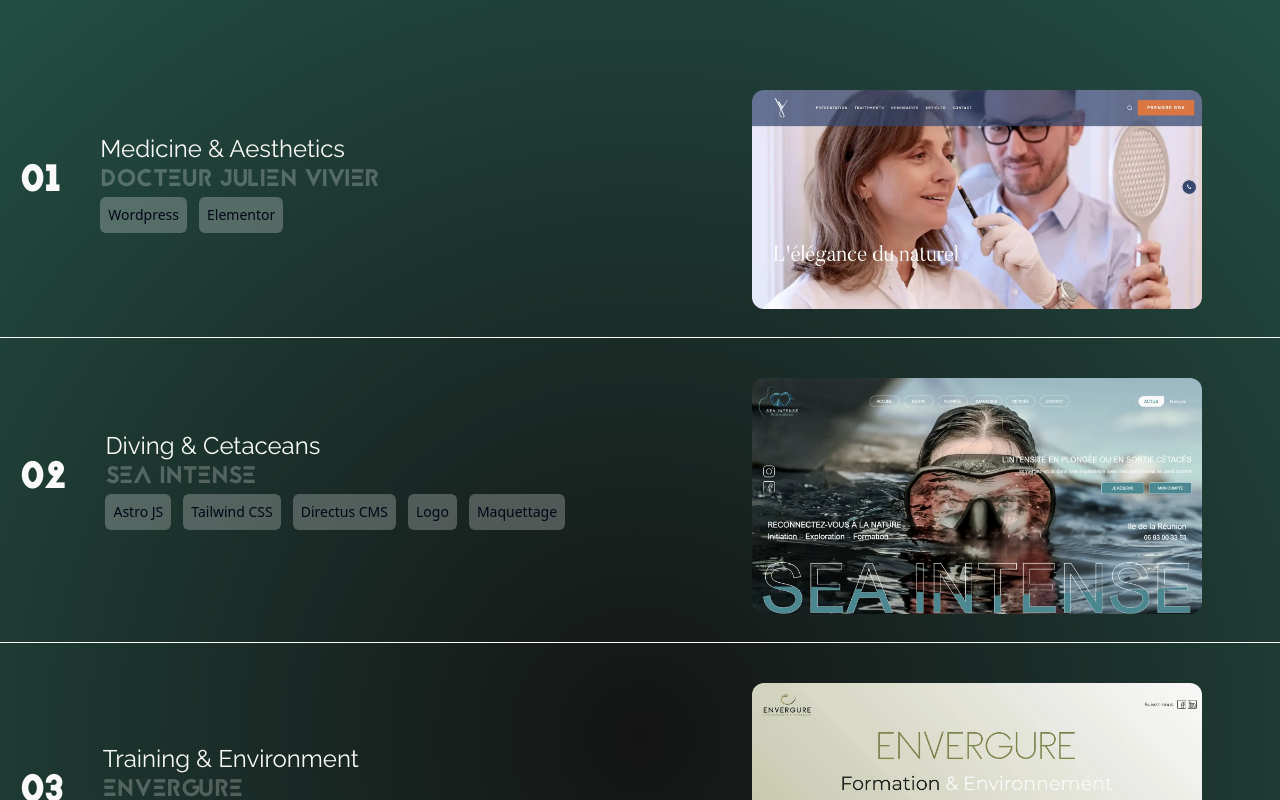
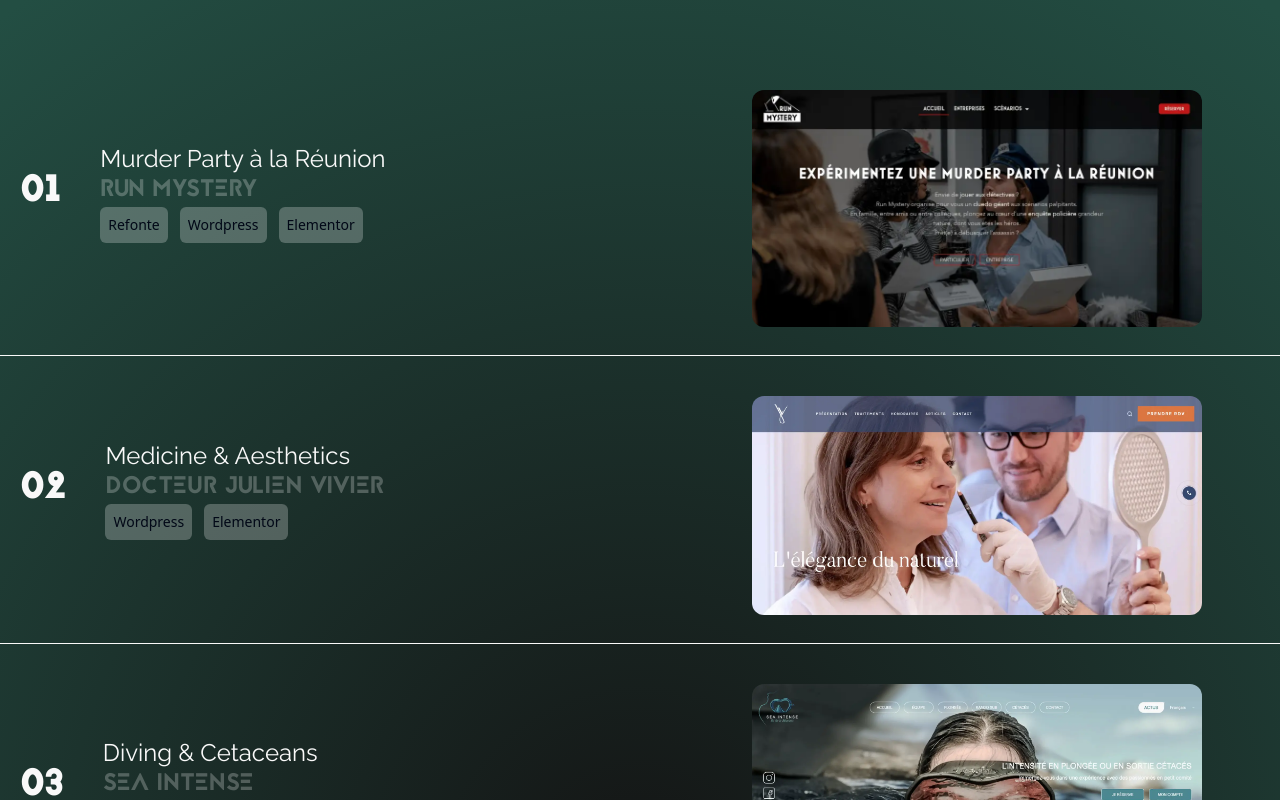
Before and after one commit to webcreatis/WC, a Next.js app: page / in a window 1280 px wide. Shown: the part 1540-2340 px from the top of the page. Built offline with nearby package versions, Linux system fonts and the light colour scheme.

Commit message:
WEBCREATIS > Fix Marquee Text in WorkSection + add Run Mystery project

```diff
--- a/app/components/MarqueePartners.tsx
+++ b/app/components/MarqueePartners.tsx
@@ -7,6 +7,7 @@ import logoArianeFormationPics from "../assets/images/logo-ariane-formation.webp
 import logoDrJulienVivierPics from "../assets/images/logo-dr-julien-vivier.webp";
 import logoExpertNetPics from "../assets/images/logo-expert-net-reunion.webp";
 import logoReunionPortagePics from "../assets/images/logo-reunion-portage.webp";
+import logoRunMysteryPics from "../assets/images/Logo-Run-Mystery.webp";
 import logoSeaIntensePics from "../assets/images/logo-sea-intense-reunion.webp";
 import logoSimplonPics from "../assets/images/logo-simplon-reunion.webp";
 import logoValerieLavalPics from "../assets/images/Logo-valerie-laval.webp";
@@ -86,6 +87,13 @@ const partners = [
   },
   {
     id: 10,
+    link: "https://runmystery.com/",
+    img: logoRunMysteryPics.src,
+    enterprise: "Run Mystery",
+    bg: "bg-black",
+  },
+  {
+    id: 11,
     link: "https://www.electrile.re/",
     img: logoElectrilePics.src,
     enterprise: "Electr'ile",
--- a/app/components/WorkSection.tsx
+++ b/app/components/WorkSection.tsx
@@ -1,4 +1,5 @@
 import { TrafficCone } from "lucide-react";
+import runMysteryPics from "../assets/images/run-mystery-reunion.webp";
 import vivierPics from "../assets/images/site-dr-julien-vivier.webp";
 import lavalPics from "../assets/images/site-dr-laval.webp";
 import envergurePics from "../assets/images/site-envergure.webp";
@@ -17,9 +18,20 @@ export default function WorksSection() {
       <TitleSection icon={iconWorks} title="Works" />
       <ul className="w-full pt-16 xs:pt-2 tablet:pt-16">
         <CardWork
+          title="Run Mystery"
+          desc="Murder Party à la Réunion"
+          number="01"
+          titleMarquee="RUN MYSTERY"
+          link="https://runmystery.com/"
+          skillOne="Refonte"
+          skillTwo="Wordpress"
+          skillThree="Elementor"
+          pics={runMysteryPics}
+        />
+        <CardWork
           title="Docteur Julien Vivier"
           desc="Medicine & Aesthetics"
-          number="01"
+          number="02"
           titleMarquee="DR JULIEN VIVIER"
           link="https://drjulienvivier.fr/"
           skillOne="Wordpress"
@@ -29,7 +41,7 @@ export default function WorksSection() {
         <CardWork
           title="Sea Intense"
           desc="Diving & Cetaceans"
-          number="02"
+          number="03"
           titleMarquee="SEA INTENSE"
           link="https://www.seaintense.re/"
           skillOne="Astro JS"
@@ -42,7 +54,7 @@ export default function WorksSection() {
         <CardWork
           title="Envergure"
           desc="Training & Environment"
-          number="03"
+          number="04"
           titleMarquee="ENVERGURE"
           link="https://www.envergure.re/"
           skillOne="Astro JS"
@@ -55,7 +67,7 @@ export default function WorksSection() {
         <CardWork
           title="VILLA SURYA"
           desc="Massage & Hosting"
-          number="04"
+          number="05"
           titleMarquee="VILLA SURYA"
           link="https://sofiapiccirilli.com/"
           skillOne="Next JS"
@@ -67,7 +79,7 @@ export default function WorksSection() {
         <CardWork
           title="Docteur Valérie Laval"
           desc="Medicine & Aesthetics"
-          number="05"
+          number="06"
           titleMarquee="DR VALERIE LAVAL"
           link="https://lyon-esthetique-dr-laval.com/"
           skillOne="Wordpress"
--- a/app/ui/CardWork.tsx
+++ b/app/ui/CardWork.tsx
@@ -35,7 +35,7 @@ export default function CardWork({
         className="buttonAction flex xs:flex-col-reverse xs:h-auto xs:gap-7 tablet:flex-row tablet:gap-2 tablet:pb-5 justify-between items-center transition ease-out border-t-[1px] border-white first:border-t-0 hover:bg-green hover:border-t-green hover:border-b-green cursor-pointer overflow-hidden whitespace-nowrap relative group"
       >
         <Link href={link} aria-label={`Visitez le site de ${link}`}>
-          <span className="w-full invisible uppercase inline-block text-white text-[2000%] font-extrabold font-raleway absolute -top-[4rem] group-hover:visible group-hover:animate-marquee group-hover:opacity-20">
+          <span className="w-full invisible uppercase inline-block text-white text-[2000%] font-extrabold font-raleway absolute -top-[4rem] group-hover:visible group-hover:animate-marqueeText group-hover:opacity-20">
             {titleMarquee}
           </span>
         </Link>
```
Also changed, not shown: app/assets/images/Logo-Run-Mystery.webp (added), app/assets/images/run-mystery-reunion.webp (added).
